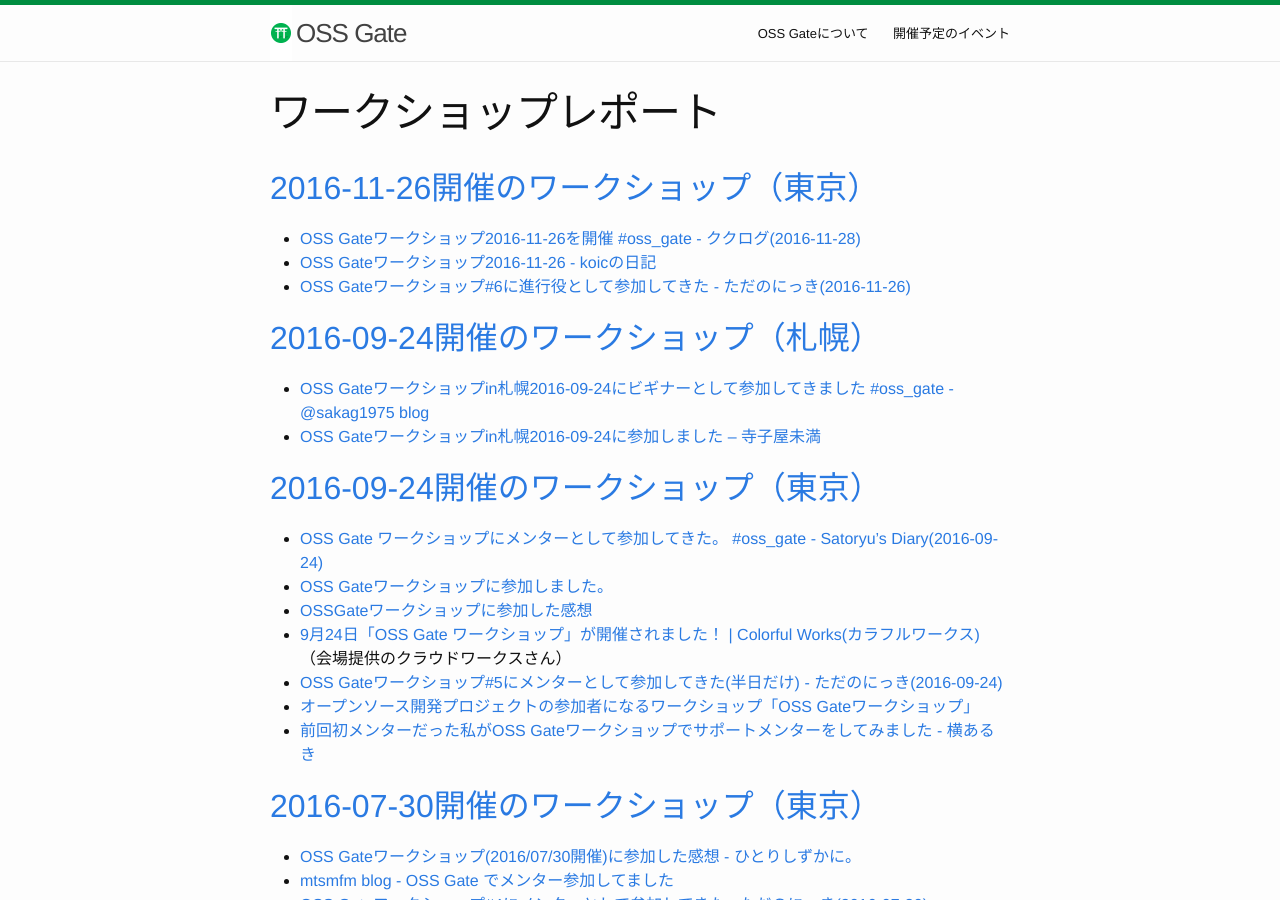
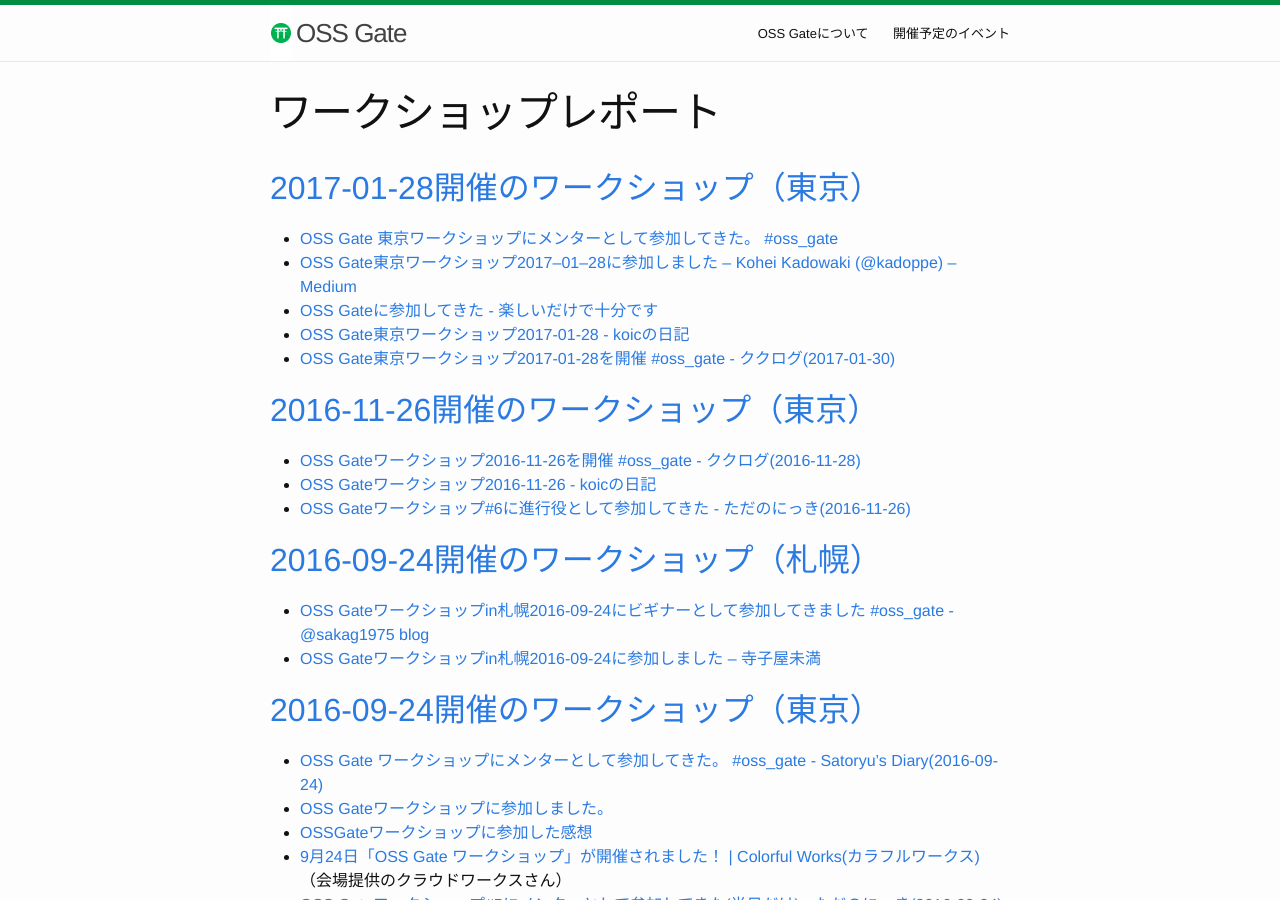
Before and after one commit to oss-gate/oss-gate.github.io, a Jekyll site: the page built from workshop/report.md, in a window 1280 px wide and 900 px high. Built offline with Jekyll 4.4.1, drawn with Linux system fonts in a browser that asks for light colours; comment, search, counter and statistics services are not loaded.

Commit message:
2017-01-28 workshop report at tokyo
Twitterで観測した01-28 開催分のレポートをまとめてみました

```diff
--- a/workshop/report.md
+++ b/workshop/report.md
@@ -2,6 +2,14 @@
 layout: page
 title:  ワークショップレポート
 ---
+
+## [2017-01-28開催のワークショップ（東京）](https://oss-gate.doorkeeper.jp/events/50539)
+
+  * [OSS Gate 東京ワークショップにメンターとして参加してきた。 #oss_gate](https://satoryu-diary.herokuapp.com/20170128.html)
+  * [OSS Gate東京ワークショップ2017–01–28に参加しました – Kohei Kadowaki (@kadoppe) – Medium](https://medium.com/@kadoppe/302ed3762c6c)
+  * [OSS Gateに参加してきた - 楽しいだけで十分です](http://yinm.hatenadiary.jp/entry/2017/01/28/225036)
+  * [OSS Gate東京ワークショップ2017-01-28 - koicの日記](http://koic.hatenablog.com/entry/2017/01/28/000000)
+  * [OSS Gate東京ワークショップ2017-01-28を開催 #oss_gate - ククログ(2017-01-30)](http://www.clear-code.com/blog/2017/1/30.html)
 
 ## [2016-11-26開催のワークショップ（東京）](https://oss-gate.doorkeeper.jp/events/50539)
 
```
